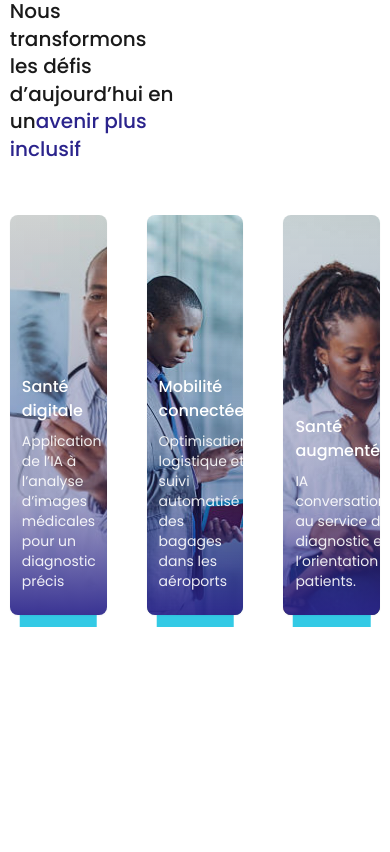
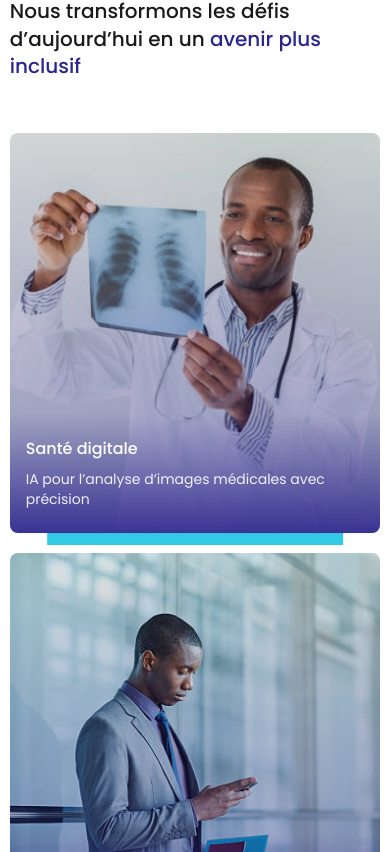
Before and after one commit to SaidouJalloh/afriAi-solutions, a Next.js app: page / in a window 390 px wide. Shown: the part 4112-4964 px from the top of the page. Before the commit the page ends 4739 px from the top, so only its background shows below. Built offline with nearby package versions, Linux system fonts and the light colour scheme.

Commit message:
AFRI-06 make section project responsive

```diff
--- a/src/components/project/project.tsx
+++ b/src/components/project/project.tsx
@@ -5,13 +5,13 @@ export default function Projects() {
     return (
         <section className="xl:w-[80%] w-[95%] max-w-[90rem] mx-auto mt-20 flex flex-col gap-3">
             <h2 className="lg:text-lg text-sm font-semibold uppercase text-afri-primary">Projets selectionés</h2>
-            <p className="font-poppins font-medium lg:text-2xl text-xl text-afri-text-primary leading-snug w-[45%]">
-                Nous transformons les défis d’aujourd’hui en un
-                <span className="text-afri-primary">avenir plus inclusif</span>
+            <p className="font-poppins font-medium lg:text-2xl text-xl text-afri-text-primary leading-snug  w-full">
+                Nous transformons les défis d’aujourd’hui en <br className="sm:block hidden" /> un
+                <span className="text-afri-primary"> avenir plus inclusif</span>
             </p>
-            <ul className="mt-10 flex gap-10">
-                <li className="flex-1 relative">
-                    <article className="h-[25rem] relative rounded-lg overflow-hidden shadow-sm">
+            <ul className="mt-10 flex md:flex-nowrap flex-wrap sm:flex-row flex-col justify-center items-center gap-5">
+                <li className="flex-1 min-w-[15rem] md:max-w-none sm:max-w-[18rem] w-full relative">
+                    <article className="lg:h-[25rem] sm:h-[20rem]  h-[25rem] relative rounded-lg overflow-hidden shadow-sm">
                         {/* image */}
                         <Image
                             src="/black-doctor-looking-at-irm.jpg"
@@ -24,10 +24,10 @@ export default function Projects() {
                         <div className={styles.bgOverlayGradient} />
 
                         {/* content */}
-                        <div className="absolute bottom-6 left-0 px-3 z-20 text-white flex flex-col gap-2">
+                        <div className="absolute bottom-6 left-0 2xl:px-8 md:px-2 px-4 z-20 text-white flex flex-col gap-2">
                             <h3 className="text-white font-medium lg:text-xl text-base text-start">Santé digitale</h3>
                             <p className="lg:text-base text-white/90 text-sm text-start">
-                                Application de l’IA à l’analyse d’images médicales pour un diagnostic précis
+                                IA pour l’analyse d’images médicales avec précision
                             </p>
                         </div>
                     </article>
@@ -35,8 +35,8 @@ export default function Projects() {
                     {/* rectangle bottom  */}
                     <span className="absolute -bottom-3 right-1/2 transform translate-x-1/2 -z-10 bg-afri-secondary w-[80%] h-6"></span>
                 </li>
-                <li className="flex-1 relative">
-                    <article className="h-[25rem] relative rounded-lg overflow-hidden shadow-sm">
+                <li className="flex-1 min-w-[15rem] md:max-w-none sm:max-w-[18rem] w-full relative">
+                    <article className="lg:h-[25rem] sm:h-[20rem] h-[25rem]  relative rounded-lg overflow-hidden shadow-sm">
                         {/* image */}
                         <Image
                             src="/man-at-airport.jpg"
@@ -49,12 +49,12 @@ export default function Projects() {
                         <div className={styles.bgOverlayGradient} />
 
                         {/* content */}
-                        <div className="absolute bottom-6 left-0 px-3 z-20 text-white flex flex-col gap-2">
+                        <div className="absolute bottom-6 left-0 2xl:px-8 md:px-2 px-4 z-20 text-white flex flex-col gap-2">
                             <h3 className="text-white font-medium lg:text-xl text-base text-start">
                                 Mobilité connectée
                             </h3>
                             <p className="lg:text-base text-white/90 text-sm text-start">
-                                Optimisation logistique et suivi automatisé des bagages dans les aéroports
+                                IA pour la gestion et le suivi automatisé des bagages
                             </p>
                         </div>
                     </article>
@@ -62,8 +62,8 @@ export default function Projects() {
                     {/* rectangle bottom  */}
                     <span className="absolute -bottom-3 right-1/2 transform translate-x-1/2 -z-10 bg-afri-secondary w-[80%] h-6"></span>
                 </li>
-                <li className="flex-1 relative">
-                    <article className="h-[25rem] relative rounded-lg overflow-hidden shadow-sm">
+                <li className="flex-1 min-w-[15rem] md:max-w-none sm:max-w-[18rem] w-full relative">
+                    <article className="lg:h-[25rem] sm:h-[20rem] h-[25rem]  relative rounded-lg overflow-hidden shadow-sm">
                         {/* image */}
                         <Image
                             src="/black-mother-with-son-at-hospital.jpg"
@@ -76,10 +76,10 @@ export default function Projects() {
                         <div className={styles.bgOverlayGradient} />
 
                         {/* content */}
-                        <div className="absolute bottom-6 left-0 px-3 z-20 text-white flex flex-col gap-2">
+                        <div className="absolute bottom-6 left-0 2xl:px-8 md:px-2 px-4 z-20 text-white flex flex-col gap-2">
                             <h3 className="text-white font-medium lg:text-xl text-base text-start">Santé augmentée</h3>
                             <p className="lg:text-base text-white/90 text-sm text-start">
-                                IA conversationnelle au service du diagnostic et de l’orientation des patients.
+                                IA conversationnelle pour l’orientation des patients
                             </p>
                         </div>
                     </article>
```
